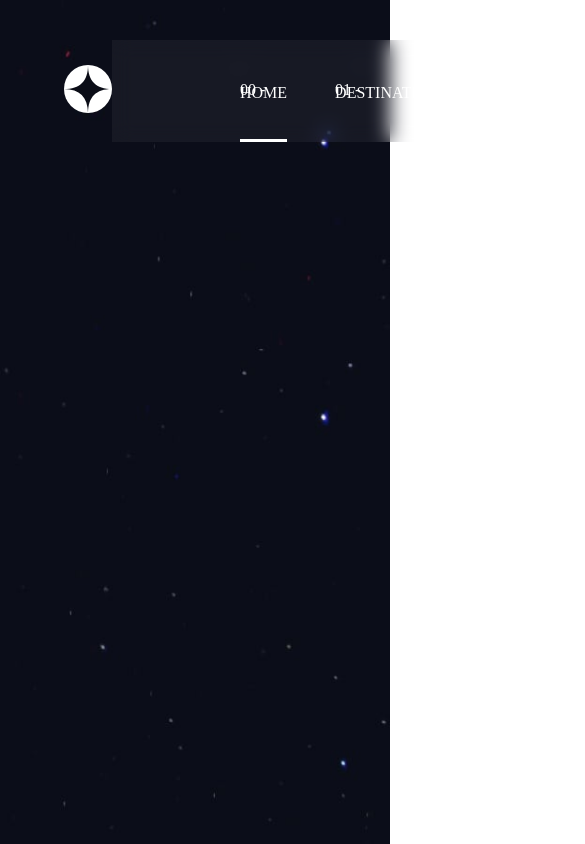
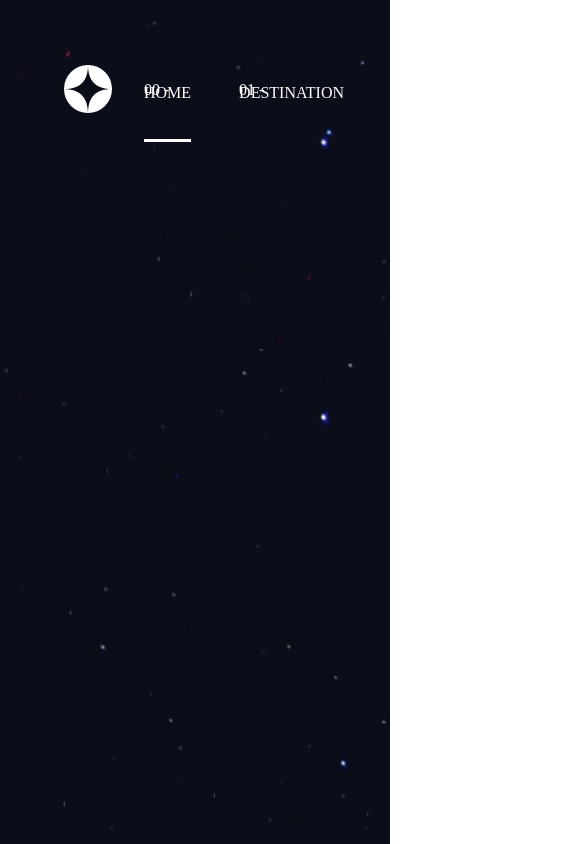
Before and after one commit to gabr7887/10---SpaceTourismWebsite, a React (Vite) app: page / in a window 390 px wide. Shown: the top 844 px of the page, 585 px wide, since content can reach past the window. Built offline with nearby package versions, Linux system fonts and the light colour scheme.

Commit message:
adicionado hover no menu desktop

```diff
--- a/src/Nav.jsx
+++ b/src/Nav.jsx
@@ -13,10 +13,16 @@ const Nav = ({ active }) => {
       </div>
       <nav className={style.ulBg}>
         <ul className={style.navItems}>
-          <li className={active === 0 ? style.active : ''}>00 - HOME</li>
+          <li className={active === 0 ? style.active : ''}>
+            {active === 0 &&
+            window.innerWidth >= 530 &&
+            window.innerWidth <= 768
+              ? 'HOME'
+              : '00 - HOME'}
+          </li>
           <li className={active === 1 ? style.active : ''}>01 - DESTINATION</li>
-          <li className={active === 3 ? style.active : ''}>02 - CREW</li>
-          <li className={active === 4 ? style.active : ''}>03 - TECHNOLOGY</li>
+          <li className={active === 2 ? style.active : ''}> 02 - CREW</li>
+          <li className={active === 3 ? style.active : ''}>03 - TECHNOLOGY</li>
         </ul>
       </nav>
     </div>
--- a/src/Nav.module.css
+++ b/src/Nav.module.css
@@ -34,7 +34,6 @@
   position: relative;
 }
 
-
 .navItems{
   display: flex;
   gap: var(--s600);
@@ -49,13 +48,44 @@
   position: relative;
 }
 
-.navItems li.active::after{
+.navItems li::after{
+  transition: ease-in-out 0.2s;
   display: block;
   position: absolute;
   content: '';
   width: 100%;
   height: 3px;
-  background-color: var(--white);
+  background-color: transparent;
   bottom: 0px;
   left: 0px;
 }
+
+.navItems li.active::after{
+  background-color: var(--white);
+}
+
+.navItems li.active:hover::after{
+  background-color: var(--white);
+}
+
+.navItems li:hover::after{
+  background-color: hsla(0 0 100 / 30%);
+}
+
+
+
+@media (width <= 768px) {
+  .detailDiv{
+    display: none;
+  }
+
+  .ulBg{
+    backdrop-filter: none;
+    background-color: transparent;
+    padding: 0 var(--s400);
+  }
+}
+
+@media (width <= 600px) {
+
+}
```
